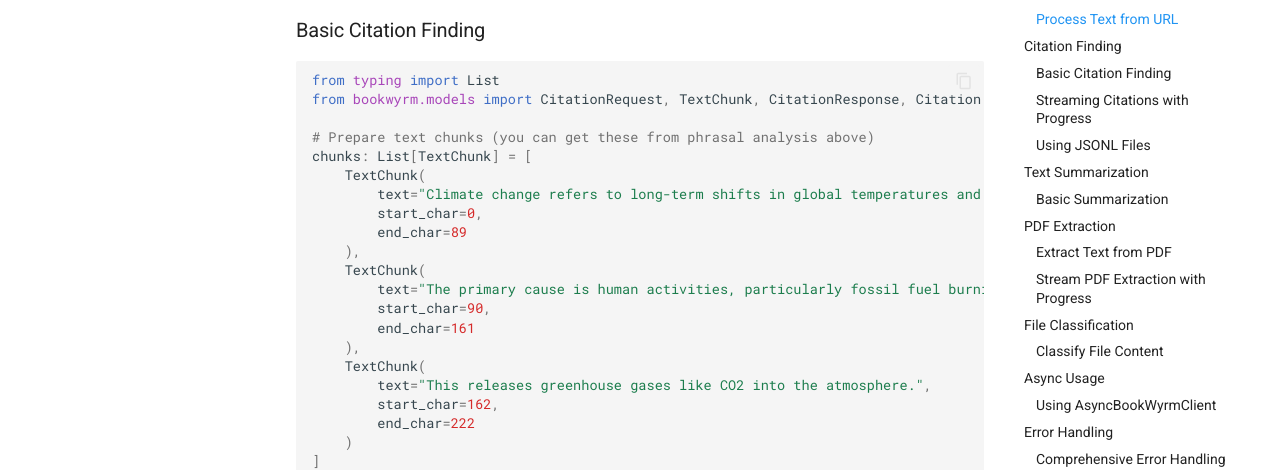
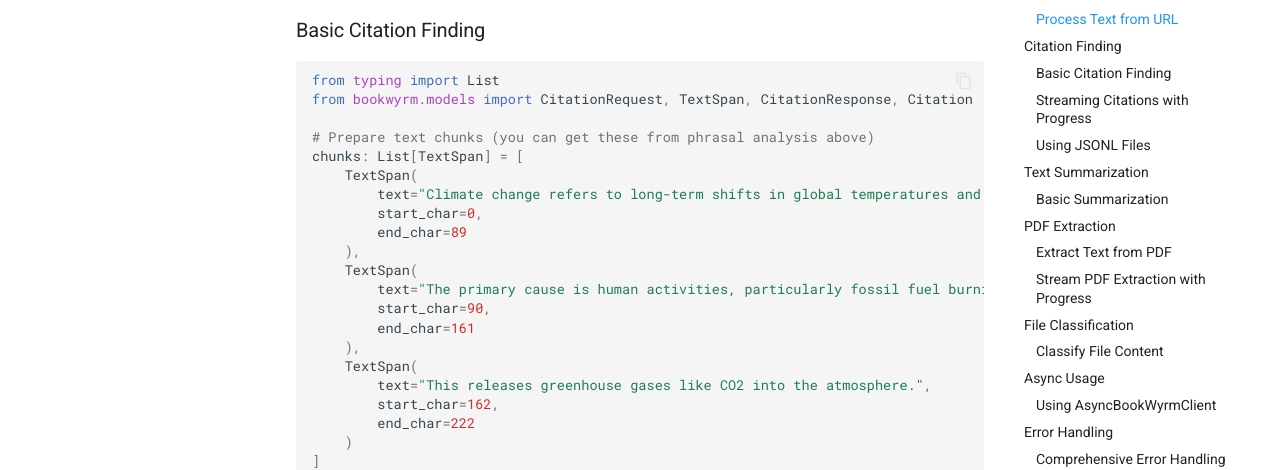
Before and after one commit to scidonia/bookwyrm-client, an MkDocs documentation site: the page built from docs/examples.md, in a window 1280 px wide and 900 px high, scrolled down 1981 px. Shown: the part 170-640 px from the top of the window. Built offline with MkDocs 1.6.1 and Material for MkDocs 9.7.7, drawn with Linux system fonts in a browser that asks for light colours; comment, search, counter and statistics services are not loaded.

Commit message:
refactor: Replace TextChunk with TextSpan throughout codebase
Co-authored-by: aider (anthropic/claude-sonnet-4-20250514) <aider@aider.chat>

````diff
--- a/bookwyrm/__init__.py
+++ b/bookwyrm/__init__.py
@@ -13,7 +13,6 @@ from .models import (
     Text,
     Span,
     TextSpan,
-    TextChunk,
     CitationRequest,
     Citation,
     CitationResponse,
@@ -52,7 +51,6 @@ __all__ = [
     "Text",
     "Span",
     "TextSpan",
-    "TextChunk",
     "CitationRequest",
     "Citation",
     "CitationResponse",
--- a/docs/examples.md
+++ b/docs/examples.md
@@ -102,21 +102,21 @@ with open("alice_phrases.jsonl", "w") as f:
 
 ```python
 from typing import List
-from bookwyrm.models import CitationRequest, TextChunk, CitationResponse, Citation
+from bookwyrm.models import CitationRequest, TextSpan, CitationResponse, Citation
 
 # Prepare text chunks (you can get these from phrasal analysis above)
-chunks: List[TextChunk] = [
-    TextChunk(
+chunks: List[TextSpan] = [
+    TextSpan(
         text="Climate change refers to long-term shifts in global temperatures and weather patterns.",
         start_char=0,
         end_char=89
     ),
-    TextChunk(
+    TextSpan(
         text="The primary cause is human activities, particularly fossil fuel burning.",
         start_char=90,
         end_char=161
     ),
-    TextChunk(
+    TextSpan(
         text="This releases greenhouse gases like CO2 into the atmosphere.",
         start_char=162,
         end_char=222
````
Also changed, not shown: README.md (+4 -4 lines), docs/api/models.md (+0 -3 lines), 1 other file.
